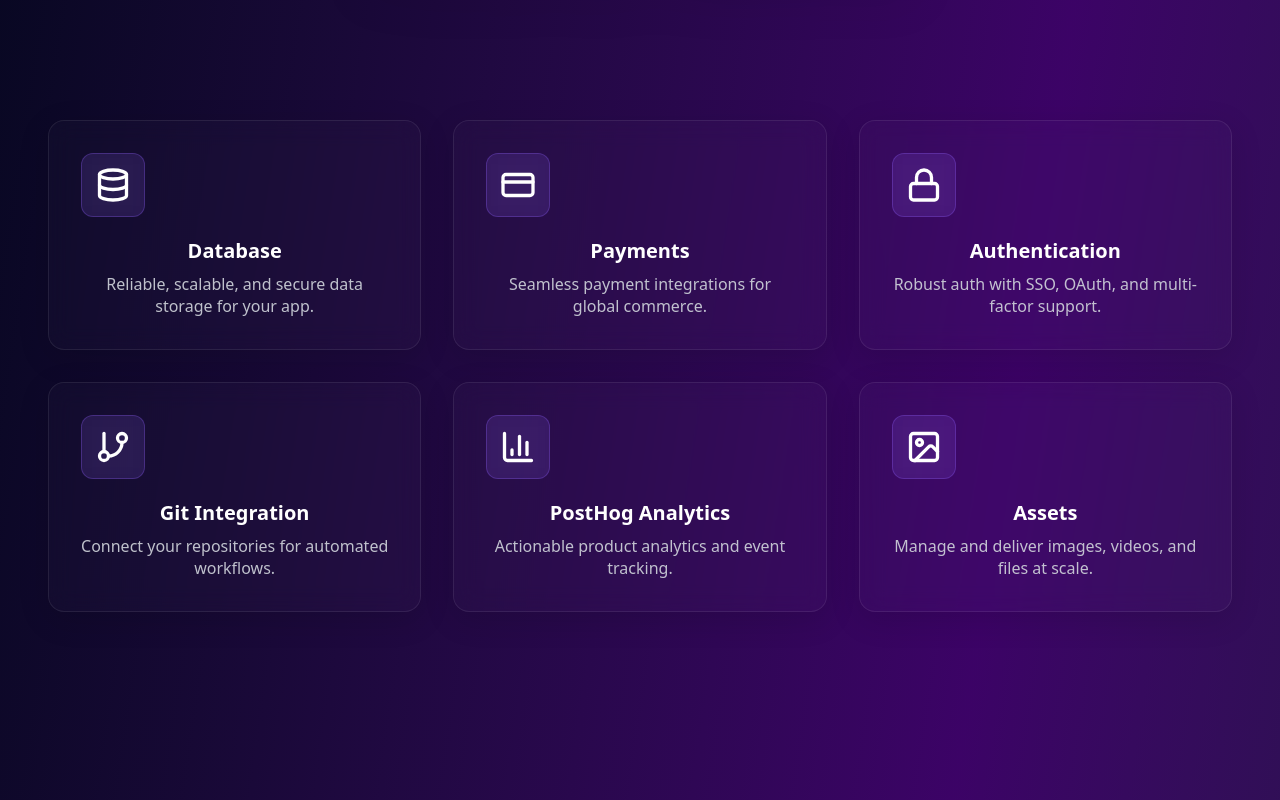
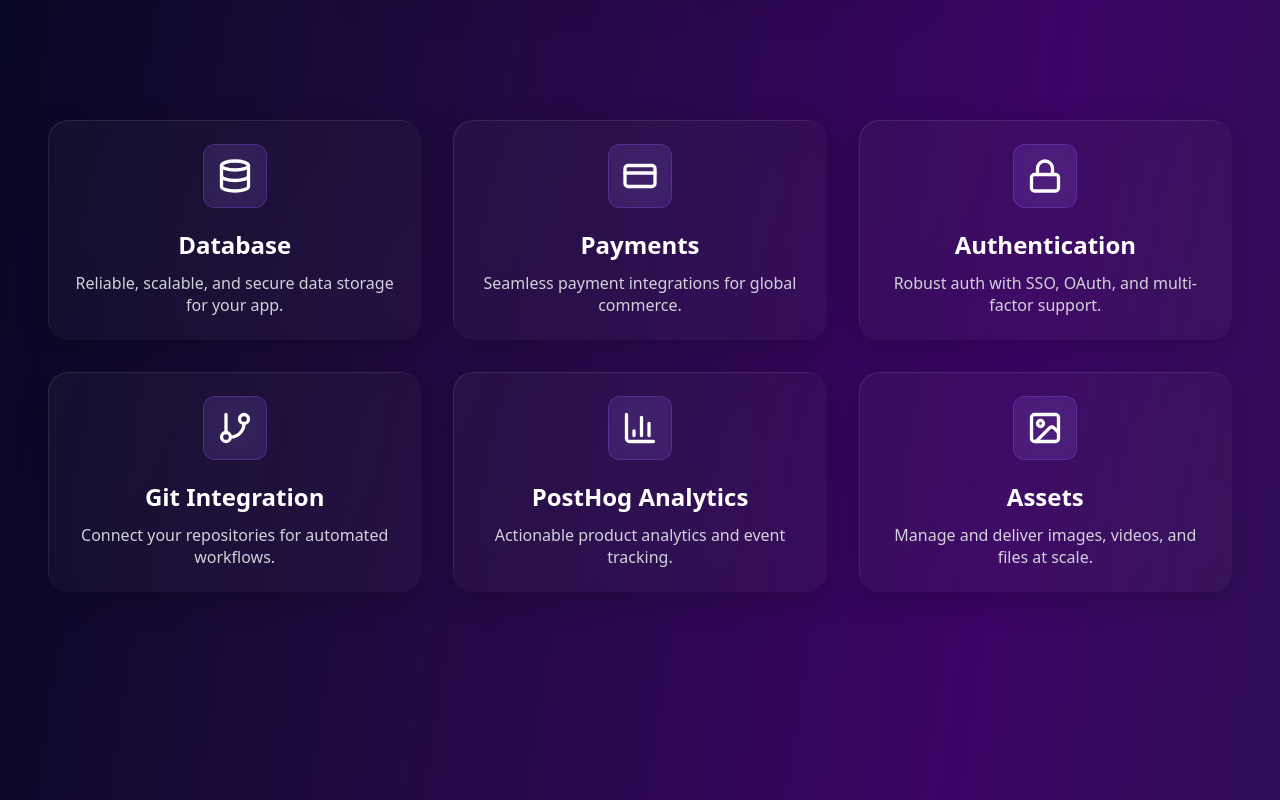
Before and after one commit to dannybszn/StackForgeWebsite, a React (Vite) app: page / in a window 1280 px wide. Shown: the part 1360-2160 px from the top of the page. Built offline with nearby package versions, Linux system fonts and the light colour scheme.

Commit message:
glass daark

```diff
--- a/src/components/FeaturesGrid.tsx
+++ b/src/components/FeaturesGrid.tsx
@@ -1,4 +1,4 @@
-import React from 'react'
+import React, { useEffect } from 'react'
 import {
   Database,
   CreditCard,
@@ -48,11 +48,78 @@ const features = [
 ]
 
 const FeaturesGrid: React.FC = () => {
+  useEffect(() => {
+    // Get all glass elements
+    const glassElements = document.querySelectorAll('.glass-card-dark')
+
+    // Handle mouse movement over glass elements
+    function handleMouseMove(this: HTMLElement, e: MouseEvent) {
+      const rect = this.getBoundingClientRect()
+      const x = e.clientX - rect.left
+      const y = e.clientY - rect.top
+
+      // Update filter turbulence based on mouse position
+      const filter = document.querySelector('#glass-distortion-features feDisplacementMap')
+      if (filter) {
+        const scaleX = (x / rect.width) * 100
+        const scaleY = (y / rect.height) * 100
+        filter.setAttribute('scale', Math.min(scaleX, scaleY).toString())
+      }
+
+      // Add highlight effect
+      const specular = this.querySelector('.glass-specular') as HTMLElement
+      if (specular) {
+        specular.style.background = `radial-gradient(
+          circle at ${x}px ${y}px,
+          rgba(255,255,255,0.08) 0%,
+          rgba(255,255,255,0.03) 30%,
+          rgba(255,255,255,0) 60%
+        )`
+      }
+    }
+
+    // Reset effects when mouse leaves
+    function handleMouseLeave(this: HTMLElement) {
+      const filter = document.querySelector('#glass-distortion-features feDisplacementMap')
+      if (filter) {
+        filter.setAttribute('scale', '77')
+      }
+
+      const specular = this.querySelector('.glass-specular') as HTMLElement
+      if (specular) {
+        specular.style.background = ''
+        specular.style.boxShadow = 'inset 1px 1px 1px var(--highlight)'
+      }
+    }
+
+    // Add mousemove effect for each glass element
+    glassElements.forEach(element => {
+      element.addEventListener('mousemove', handleMouseMove as EventListener)
+      element.addEventListener('mouseleave', handleMouseLeave as EventListener)
+    })
+
+    // Cleanup
+    return () => {
+      glassElements.forEach(element => {
+        element.removeEventListener('mousemove', handleMouseMove as EventListener)
+        element.removeEventListener('mouseleave', handleMouseLeave as EventListener)
+      })
+    }
+  }, [])
+
   return (
     <section
       aria-label="Platform Features"
       className="relative w-full py-16 md:py-24 z-10"
     >
+      {/* SVG Filter for Glass Distortion - shared across all cards */}
+      <svg style={{ display: 'none' }}>
+        <filter id="glass-distortion-features">
+          <feTurbulence type="turbulence" baseFrequency="0.008" numOctaves="2" result="noise" />
+          <feDisplacementMap in="SourceGraphic" in2="noise" scale="77" />
+        </filter>
+      </svg>
+
       <div className="w-full max-w-7xl mx-auto px-4 sm:px-6 lg:px-8">
         <div
           className="grid grid-cols-1 sm:grid-cols-2 md:grid-cols-3 gap-6 lg:gap-8 items-stretch"
@@ -65,15 +132,13 @@ const FeaturesGrid: React.FC = () => {
                 key={feature.id}
                 tabIndex={0}
                 aria-labelledby={`feature-title-${feature.id}`}
-                className="group relative rounded-2xl p-6 md:p-8 transition-all duration-300 hover:scale-[1.02] hover:-translate-y-1 focus:outline-none focus-visible:ring-2 focus-visible:ring-[#6D28D9]"
-                style={{
-                  background: 'rgba(255, 255, 255, 0.02)',
-                  backdropFilter: 'blur(12px)',
-                  WebkitBackdropFilter: 'blur(12px)',
-                  border: '1px solid rgba(255, 255, 255, 0.08)',
-                  boxShadow: '0 8px 32px rgba(0, 0, 0, 0.12)',
-                }}
+                className="glass-card-dark group relative transition-all duration-500 focus:outline-none focus-visible:ring-2 focus-visible:ring-[#6D28D9] hover:scale-[1.02] hover:-translate-y-1 w-full h-full min-h-[220px]"
               >
+                <div className="glass-filter"></div>
+                <div className="glass-overlay"></div>
+                <div className="glass-distortion-overlay"></div>
+                <div className="glass-specular"></div>
+                <div className="glass-content">
                   <div
                     className="flex items-center justify-center rounded-xl mb-5 w-14 h-14 md:w-16 md:h-16 transition-transform duration-300 group-hover:scale-110"
                     style={{
@@ -95,9 +160,10 @@ const FeaturesGrid: React.FC = () => {
                   >
                     {feature.name}
                   </h3>
-                <p className="text-center text-sm md:text-base text-gray-300 opacity-90 leading-snug">
+                  <p className="text-center text-sm md:text-base text-gray-200 opacity-90 leading-snug">
                     {feature.description}
                   </p>
+                </div>
               </article>
             )
           })}
--- a/src/styles/liquid-glass.css
+++ b/src/styles/liquid-glass.css
@@ -1,7 +1,7 @@
 /* Glass Navigation Container */
 .glass-nav {
-  --bg-color: rgba(255, 255, 255, 0.25);
-  --highlight: rgba(255, 255, 255, 0.75);
+  --bg-color: rgba(0, 0, 0, 0.25);
+  --highlight: rgba(255, 255, 255, 0.15);
   --text: #ffffff;
 
   position: relative;
@@ -69,15 +69,24 @@
   background-color: rgba(255, 255, 255, 0.2);
 }
 
-/* Dark mode styles */
-@media (prefers-color-scheme: dark) {
-  .glass-nav {
-    --bg-color: rgba(0, 0, 0, 0.25);
-    --highlight: rgba(255, 255, 255, 0.15);
-  }
+
+/* Glass Card Container - Dark Mode for Features */
+.glass-card-dark {
+  --bg-color: rgba(0, 0, 0, 0.05);
+  --highlight: rgba(255, 255, 255, 0.1);
+  --text: #ffffff;
+
+  position: relative;
+  width: 100%;
+  height: 100%;
+  min-height: 220px;
+  border-radius: 20px;
+  overflow: hidden;
+  box-shadow: 0 8px 32px rgba(0, 0, 0, 0.2);
+  background: transparent;
 }
 
-/* Glass Card Container */
+/* Glass Card Container - Light Mode (original) */
 .glass-card {
   --bg-color: rgba(255, 255, 255, 0.01);
   --highlight: rgba(255, 255, 255, 0.05);
@@ -106,6 +115,13 @@
   backdrop-filter: blur(8px);
   -webkit-backdrop-filter: blur(8px);
   filter: url(#glass-distortion) saturate(110%) brightness(1);
+}
+
+.glass-card-dark .glass-filter {
+  z-index: 1;
+  backdrop-filter: blur(10px);
+  -webkit-backdrop-filter: blur(10px);
+  filter: url(#glass-distortion-features) saturate(105%) brightness(0.95);
 }
 
 .glass-distortion-overlay {
```
Lines whose indentation alone changed are shown as unchanged.
